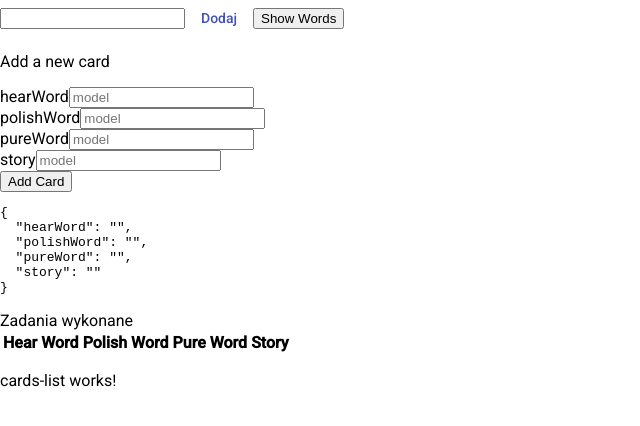
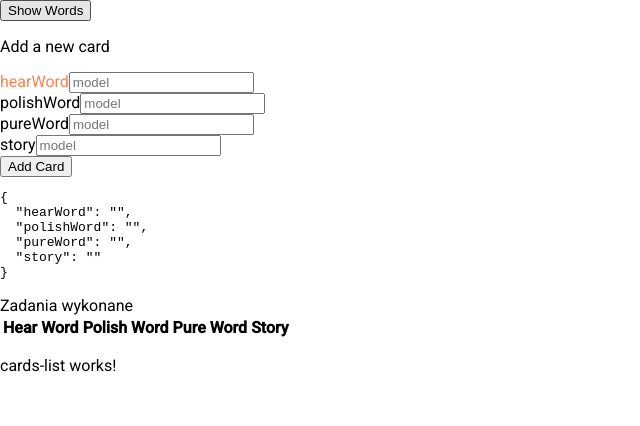
Before and after one commit to Wlazrad/engCardFrontendError, an Angular app: page / in a window 1280 px wide. Shown: the top 426 px of the page, without its empty margins (0-640 px from the left). Built offline with nearby package versions, Linux system fonts and the light colour scheme.

Commit message:
add red label

```diff
--- a/src/app/cards/card.component.html
+++ b/src/app/cards/card.component.html
@@ -1,10 +1,6 @@
 <div>
   <div class="container">
     <div>
-      <input [(ngModel)]="newTask">
-      <button mat-button color="primary" (click)="addCard()">
-        Dodaj
-      </button>
       <button (click)="getPosts()">
         Show Words
       </button>
@@ -15,7 +11,7 @@
   <div>
     <form [formGroup]="cardForm">
       <div>
-        <label>hearWord</label>
+        <label class="radLabel">hearWord</label>
         <input formControlName="hearWord" type="text" class="form-control" placeholder="model">
       </div>
       <div>
--- a/src/app/cards/card.component.less
+++ b/src/app/cards/card.component.less
@@ -0,0 +1,4 @@
+.radLabel{
+  size: 32px;
+  color: coral;
+}
```
